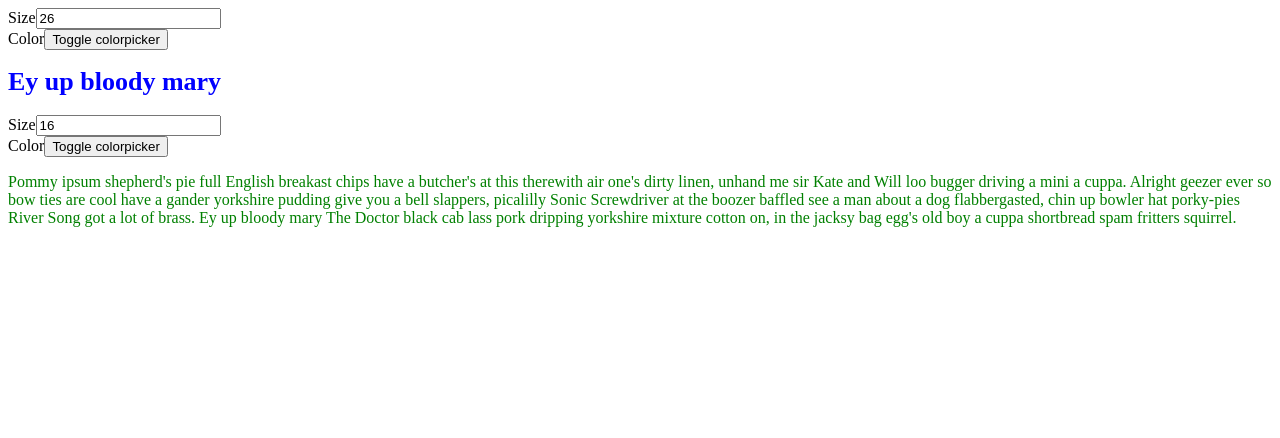
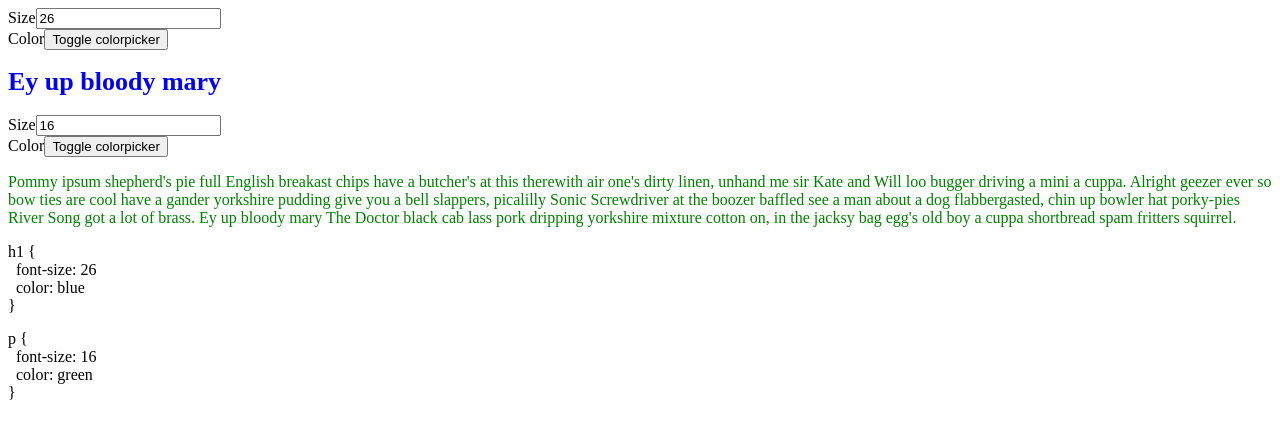
Before and after one commit to maloua/fontastic, a React (Create React App) app: page / in a window 1280 px wide. Shown: the top 438 px of the page. Built offline with nearby package versions, Linux system fonts and the light colour scheme.

Commit message:
display formatted css

```diff
--- a/src/App.css
+++ b/src/App.css
@@ -2,3 +2,11 @@
   max-width: 1000px;
   margin: auto;
 }
+
+span {
+  display: block;
+}
+
+.tag {
+  margin-bottom: 15px;
+}
--- a/src/App.tsx
+++ b/src/App.tsx
@@ -1,5 +1,5 @@
 import React, { useState } from "react";
-import { Controls, H1, Paragraph } from "./components";
+import { Controls, Converter, H1, Paragraph } from "./components";
 import { Style } from "./interfaces";
 import "./App.css";
 
@@ -12,11 +12,13 @@ export default () => {
 
   return (
     <div>
-      <Controls {...h1} handleChange={setH1} />
-      <H1 {...h1} />
+      <Controls style={h1} handleChange={setH1} />
+      <H1 style={h1} />
 
-      <Controls {...paragraph} handleChange={setParagraph} />
-      <Paragraph {...paragraph} />
+      <Controls style={paragraph} handleChange={setParagraph} />
+      <Paragraph style={paragraph} />
+
+      <Converter h1={h1} p={paragraph} />
     </div>
   );
 };
--- a/src/components/Controls.tsx
+++ b/src/components/Controls.tsx
@@ -6,30 +6,29 @@ interface State {
   showColorPicker: boolean;
 }
 
-interface Props extends Style {
+interface Props {
   handleChange: ((value: Style) => void);
+  style: Style;
 }
 
 export class Controls extends React.Component<Props, State> {
-  constructor(props: Props) {
-    super(props);
-
-    this.state = {
-      showColorPicker: false
-    };
-  }
+  state = {
+    showColorPicker: false
+  };
 
   toggleColorPicker() {
     this.setState({ showColorPicker: !this.state.showColorPicker });
   }
 
-  handleChange(attr: string, value: any) {
-    const { handleChange, ...rest } = this.props;
-    handleChange({ ...rest, [attr]: value } as Pick<Style, keyof Style>);
+  handleChange(attr: string, value: string | number) {
+    const { handleChange, style } = this.props;
+
+    handleChange({ ...style, [attr]: value });
   }
 
   render() {
-    const { fontSize, color } = this.props;
+    const { fontSize, color } = this.props.style;
+
     return (
       <div>
         <div>
--- /dev/null
+++ b/src/components/Converter.tsx
@@ -0,0 +1,40 @@
+import React from "react";
+import { Style } from "./../interfaces";
+
+export class Converter extends React.Component<{ [key: string]: Style }, {}> {
+  formatProperty(property: string) {
+    return property.replace(/([a-zA-Z])(?=[A-Z])/g, "$1-").toLowerCase();
+  }
+
+  renderProperty(property: string, value: string | number, key: number) {
+    return (
+      <span key={key}>
+        &nbsp;&nbsp;
+        {this.formatProperty(property)}: {value}
+      </span>
+    );
+  }
+
+  renderTag(tag: string) {
+    const style: Style = this.props[tag];
+    const properties: string[] = Object.keys(style);
+
+    return (
+      <React.Fragment>
+        <span>{tag + " {"}</span>
+        {properties.map((p, i) => this.renderProperty(p, style[p], i))}
+        <span>{" }"}</span>
+      </React.Fragment>
+    );
+  }
+
+  render() {
+    const tags: string[] = ["h1", "p"];
+
+    return tags.map((tag, i) => (
+      <div key={i} className={"tag " + tag}>
+        {this.renderTag(tag)}
+      </div>
+    ));
+  }
+}
--- a/src/components/H1.tsx
+++ b/src/components/H1.tsx
@@ -1,11 +1,11 @@
 import React from "react";
 import { Style } from "../interfaces";
 
-export class H1 extends React.Component<Style, {}> {
+export class H1 extends React.Component<{ style: Style }, {}> {
   render() {
     return (
       <div className="h1">
-        <h1 style={{ ...this.props }}>Ey up bloody mary</h1>
+        <h1 style={{ ...this.props.style }}>Ey up bloody mary</h1>
       </div>
     );
   }
--- a/src/components/Paragraph.tsx
+++ b/src/components/Paragraph.tsx
@@ -1,11 +1,11 @@
 import React from "react";
 import { Style } from "../interfaces";
 
-export class Paragraph extends React.Component<Style, {}> {
+export class Paragraph extends React.Component<{ style: Style }, {}> {
   render() {
     return (
       <div className="paragraph">
-        <p style={{ ...this.props }}>
+        <p style={{ ...this.props.style }}>
           Pommy ipsum shepherd's pie full English breakast chips have a
           butcher's at this therewith air one's dirty linen, unhand me sir Kate
           and Will loo bugger driving a mini a cuppa. Alright geezer ever so bow
--- a/src/components/index.js
+++ b/src/components/index.js
@@ -1,4 +1,5 @@
 export { Controls } from "./Controls";
+export { Converter } from "./Converter";
 
 export { Paragraph } from "./Paragraph";
 export { H1 } from "./H1";
--- a/src/interfaces.tsx
+++ b/src/interfaces.tsx
@@ -1,4 +1,5 @@
-export interface Style {
+export type Style = {
+  [key: string]: string | number;
   fontSize: number;
   color: string;
-}
+};
```
Also changed, not shown: src/setupTests.js (+2 -0 lines), 2 other files (tests, documents, lock files or other folders).
